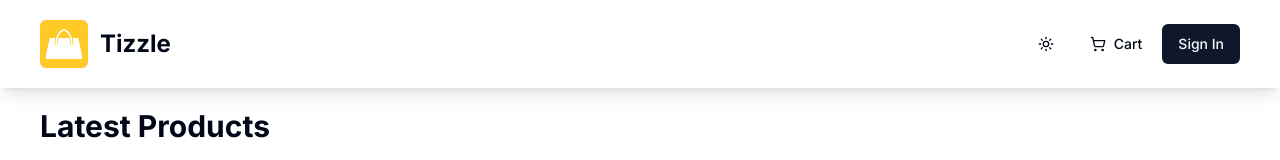
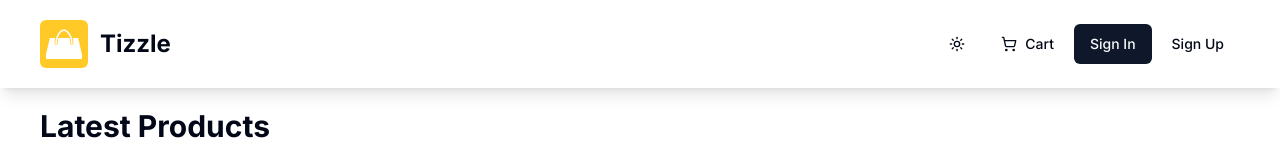
Before and after one commit to UdohLawrence/tizzle-store, a Next.js app: page / in a window 1280 px wide. Shown: the top 160 px of the page. Built offline with nearby package versions, Linux system fonts and the light colour scheme; no server answers; the database is empty.

Commit message:
add sign up link on the main menu nav bar

```diff
--- a/components/shared/header/user-button.tsx
+++ b/components/shared/header/user-button.tsx
@@ -10,9 +10,14 @@
 
   if (!session) {
     return (
-      <Link href='/sign-in'>
-        <Button>Sign In</Button>
-      </Link>
+      <>
+        <Link href='/sign-in'>
+          <Button>Sign In</Button>
+        </Link>
+        <Link href='/sign-up'>
+          <Button variant='ghost'>Sign Up</Button>
+        </Link>
+      </>
     )
   }
   const firstInitial = session.user?.name?.charAt(0).toUpperCase() ?? '';
```
